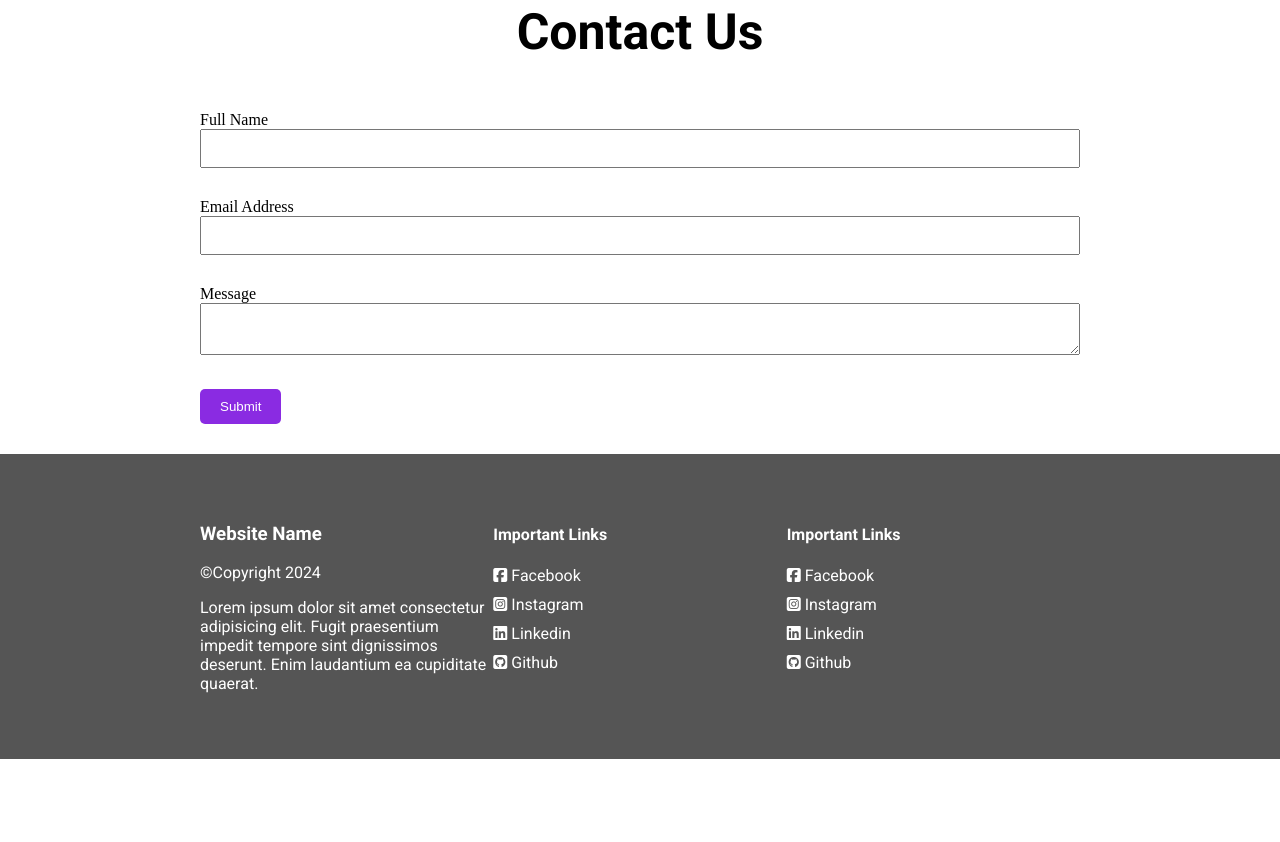
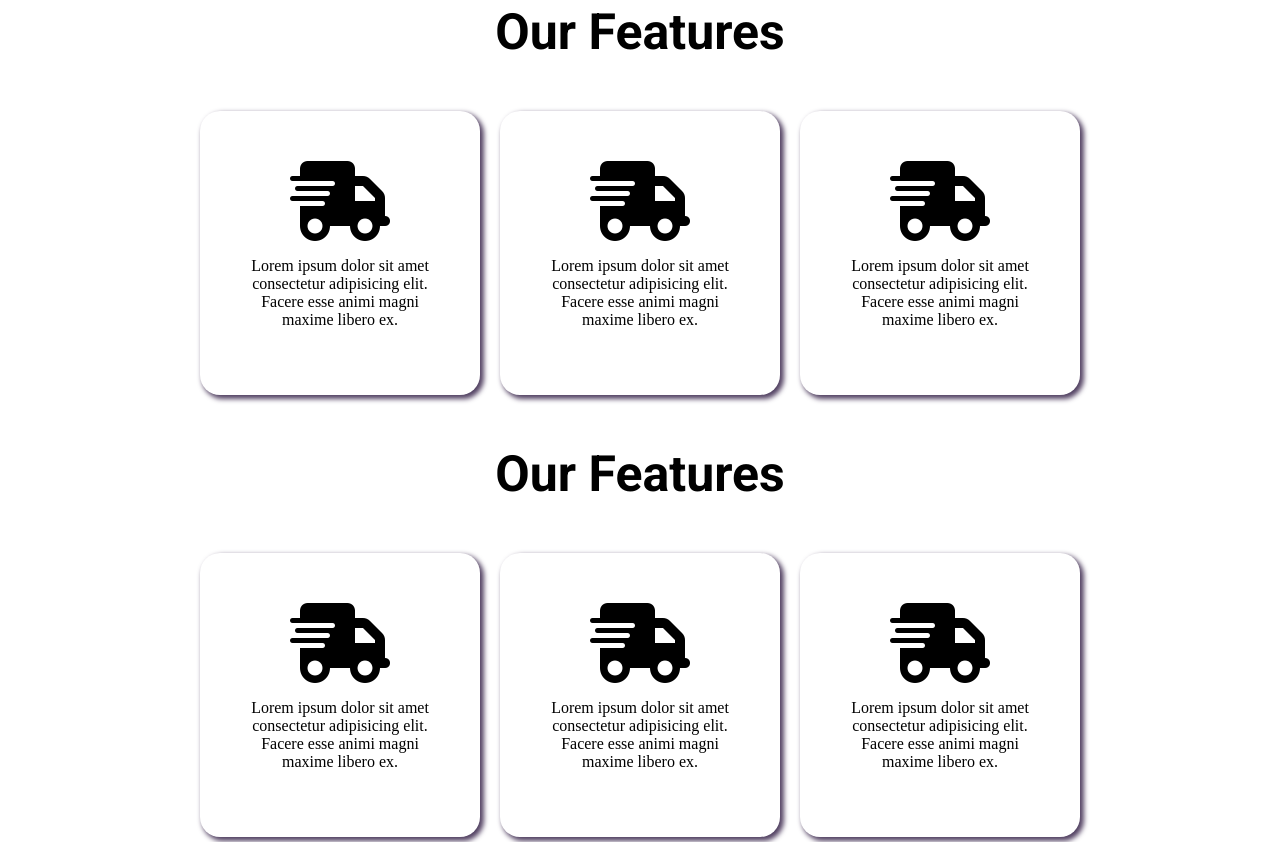
Before and after one commit to Shaurya-1213/section-1, a plain HTML site: page landingpage.html in a window 1280 px wide. Shown: the part 1049-1891 px from the top of the page. Before the commit the page ends 1808 px from the top, so only its background shows below. Drawn offline with Linux system fonts and the light colour scheme; a web font is replaced by a local one.

Commit message:
Update landingpage.html

```diff
--- a/landingpage.html
+++ b/landingpage.html
@@ -143,6 +143,48 @@
     </div>
   </section>
 
+  <section >
+    <div class="section-container">
+      <h3 class="section-title">Our Features</h3>
+      <div class="card-container">
+
+        <div class="feature-card">
+          <i class="fa-solid fa-truck-fast fa-5x"></i>
+          <p>Lorem ipsum dolor sit amet consectetur adipisicing elit. Facere esse animi magni maxime libero ex.</p>
+        </div>
+        <div class="feature-card">
+          <i class="fa-solid fa-truck-fast fa-5x"></i>
+          <p>Lorem ipsum dolor sit amet consectetur adipisicing elit. Facere esse animi magni maxime libero ex.</p>
+        </div>
+        <div class="feature-card">
+          <i class="fa-solid fa-truck-fast fa-5x"></i>
+          <p>Lorem ipsum dolor sit amet consectetur adipisicing elit. Facere esse animi magni maxime libero ex.</p>
+        </div>
+      </div>
+    </div>
+  </section>
+
+  <section >
+    <div class="section-container">
+      <h3 class="section-title">Our Features</h3>
+      <div class="card-container">
+
+        <div class="feature-card">
+          <i class="fa-solid fa-truck-fast fa-5x"></i>
+          <p>Lorem ipsum dolor sit amet consectetur adipisicing elit. Facere esse animi magni maxime libero ex.</p>
+        </div>
+        <div class="feature-card">
+          <i class="fa-solid fa-truck-fast fa-5x"></i>
+          <p>Lorem ipsum dolor sit amet consectetur adipisicing elit. Facere esse animi magni maxime libero ex.</p>
+        </div>
+        <div class="feature-card">
+          <i class="fa-solid fa-truck-fast fa-5x"></i>
+          <p>Lorem ipsum dolor sit amet consectetur adipisicing elit. Facere esse animi magni maxime libero ex.</p>
+        </div>
+      </div>
+    </div>
+  </section>
+
   <section>
     <div class="section-container">
       <h3 class="section-title">Contact Us</h3>
```
